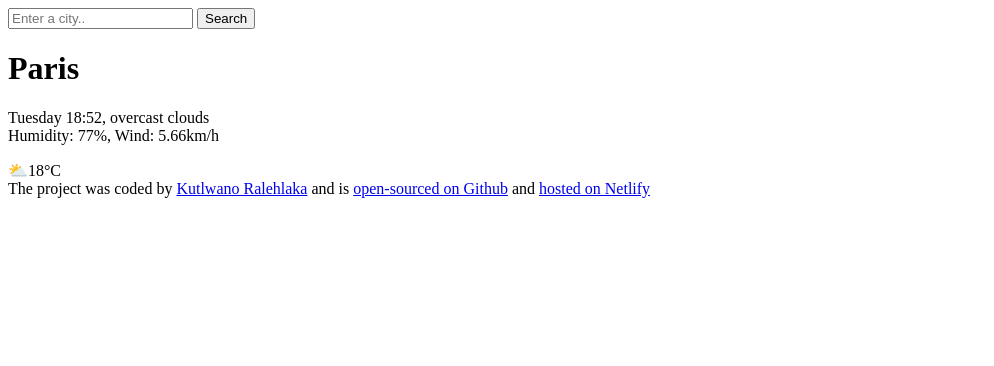
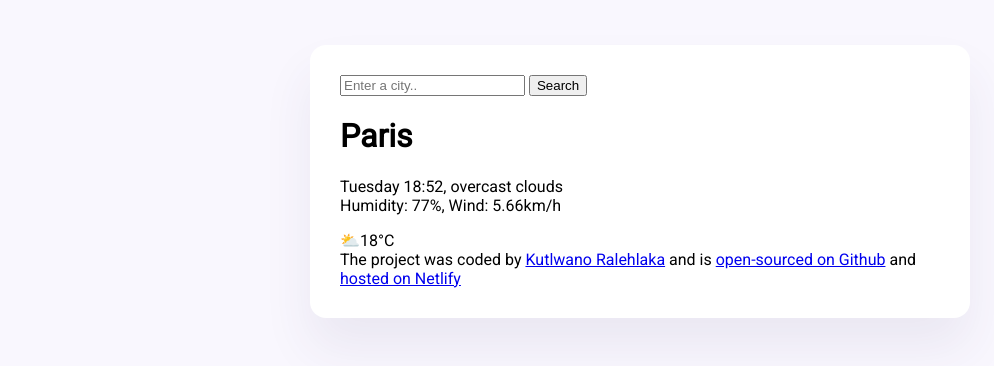
Before and after one commit to Kutlwano-Ralehlaka/meteo, a plain HTML site: page index.html in a window 1280 px wide. Shown: the whole page, without its empty margins (0-994 px from the left). Drawn offline with Linux system fonts and the light colour scheme.

Commit message:
styled main container and added custom fonts

```diff
--- a/index.html
+++ b/index.html
@@ -3,8 +3,14 @@
 <head>
     <meta charset="UTF-8">
     <meta name="viewport" content="width=>, initial-scale=1.0">
+    <link rel="preconnect" href="https://fonts.googleapis.com">
+    <link rel="preconnect" href="https://fonts.gstatic.com" crossorigin>
+    <link href="https://fonts.googleapis.com/css2?family=Roboto&display=swap" rel="stylesheet">
+    <link rel="stylesheet" href="src/style.css">
     <title>Meteo App</title>
 </head>
+<body>
+<div class="weather-app">
 <header>
     <form>
         <input type="search" placeholder="Enter a city.." required/>
@@ -13,7 +19,6 @@
 </header>
 <main>
     <div>
-
 
  <h1>Paris</h1>
 <p>
@@ -27,12 +32,12 @@
  </div>
 
 </main>
-<body>
 
     <footer>The project was coded by
         <a href="https://github.com/Kutlwano-Ralehlaka" target="_blank">Kutlwano Ralehlaka</a> and is
         <a href="https://github.com/Kutlwano-Ralehlaka/meteo" target="_blank" > open-sourced on Github</a>
          and <a href="https://shecodes-plus-meteo-app.netlify.app/" target="_blank"> hosted on Netlify</a>
     </footer>
+    </div>
 </body>
 </html>
--- /dev/null
+++ b/src/style.css
@@ -0,0 +1,14 @@
+body{
+    background-color:#f9f7fe;
+   font-family: "Roboto", sans-serif;
+
+}
+
+.weather-app{
+    background: white;
+    max-width: 600px;
+    margin: 45px auto;
+    box-shadow: 0 30px 50px rgba(65, 50, 100, 0.08);
+    border-radius: 16px;
+    padding: 30px;
+}
```
